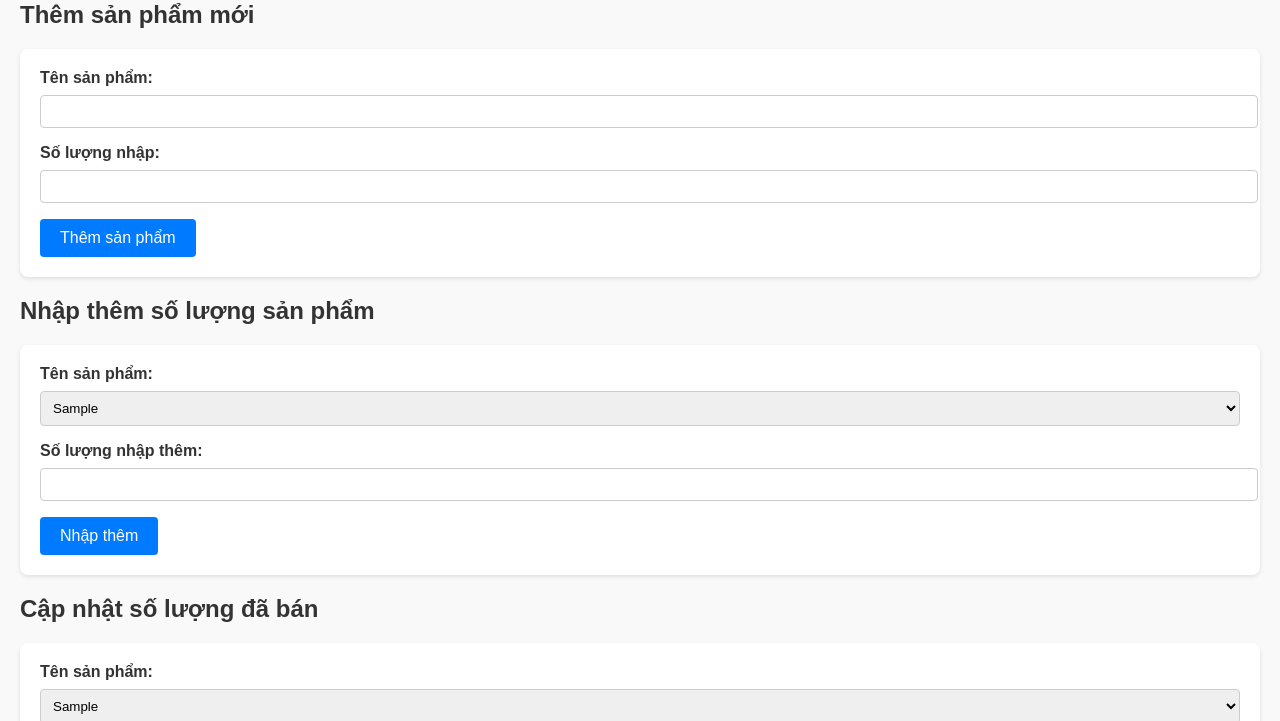
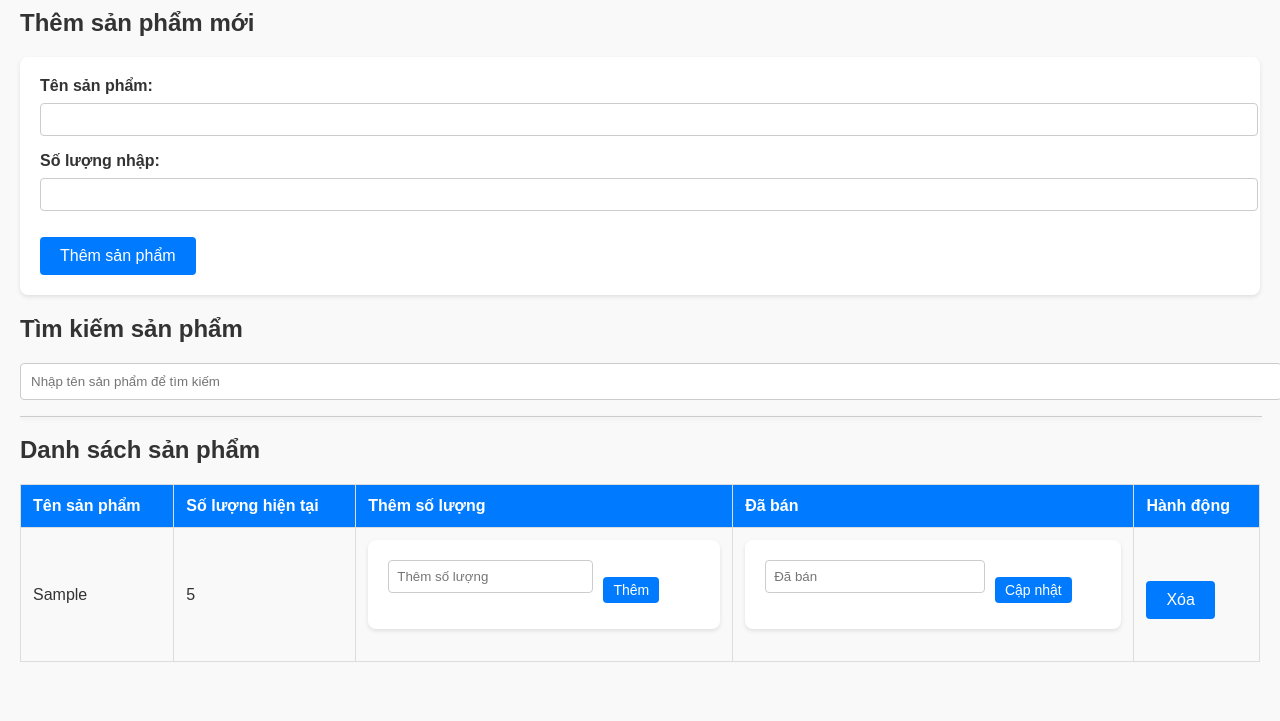
Before and after one commit to Nhan392/Kho, a plain HTML site: page index.html in a window 1280 px wide. Both pictures are taken after typing "Sample", "5" into the empty fields and a click on the button "Thêm sản phẩm". Shown: the part 79-800 px from the top of the page. Drawn offline with Linux system fonts and the light colour scheme.

Commit message:
Update index.html

```diff
--- a/index.html
+++ b/index.html
@@ -4,7 +4,7 @@
     <meta charset="UTF-8">
     <meta name="viewport" content="width=device-width, initial-scale=1.0">
     <title>Quản lý sản phẩm kho</title>
-<style>
+    <style>
         body {
             font-family: 'Arial', sans-serif;
             margin: 20px;
@@ -14,6 +14,7 @@
         h1 {
             text-align: center;
             color: #007BFF;
+            margin-bottom: 30px;
         }
         h2 {
             color: #333;
@@ -45,6 +46,7 @@
             border-radius: 4px;
             cursor: pointer;
             font-size: 16px;
+            margin-top: 10px;
         }
         button:hover {
             background-color: #0056b3;
@@ -67,17 +69,48 @@
             background-color: #f2f2f2;
         }
         .low-stock {
-            background-color: #ff0000;
+            background-color: #ffcccc;
         }
         .search-container {
             margin-bottom: 20px;
+            position: relative;
         }
         .search-container input {
-            width: calc(100% - 22px);
+            width: 100%;
             padding: 10px;
-            margin: 0;
             border: 1px solid #ccc;
             border-radius: 4px;
+        }
+        .suggestions {
+            position: absolute;
+            background: #fff;
+            border: 1px solid #ccc;
+            border-top: none;
+            z-index: 1000;
+            width: 100%;
+            box-shadow: 0 2px 4px rgba(0, 0, 0, 0.1);
+        }
+        .suggestion-item {
+            padding: 10px;
+            cursor: pointer;
+        }
+        .suggestion-item:hover {
+            background-color: #f2f2f2;
+        }
+        .inline-form {
+            display: flex;
+            gap: 10px;
+            align-items: center;
+        }
+        .inline-form input {
+            width: 60%;
+        }
+        .inline-form button {
+            padding: 5px 10px;
+            font-size: 14px;
+        }
+        .actions button {
+            margin-left: 5px;
         }
     </style>
 </head>
@@ -93,30 +126,11 @@
         <button type="submit">Thêm sản phẩm</button>
     </form>
 
-    <h2>Nhập thêm số lượng sản phẩm</h2>
-    <form id="addQuantityForm">
-        <label for="addProductName">Tên sản phẩm:</label>
-        <select id="addProductName" name="addProductName" required>
-            <!-- Danh sách sản phẩm sẽ được thêm vào đây -->
-        </select>
-        <label for="addQuantity">Số lượng nhập thêm:</label>
-        <input type="number" id="addQuantity" name="addQuantity" required>
-        <button type="submit">Nhập thêm</button>
-    </form>
-
-    <h2>Cập nhật số lượng đã bán</h2>
-    <form id="soldQuantityForm">
-        <label for="soldProductName">Tên sản phẩm:</label>
-        <select id="soldProductName" name="soldProductName" required>
-            <!-- Danh sách sản phẩm sẽ được thêm vào đây -->
-        </select>
-        <label for="soldQuantity">Số lượng đã bán:</label>
-        <input type="number" id="soldQuantity" name="soldQuantity" required>
-        <button type="submit">Cập nhật số lượng đã bán</button>
-    </form>
-
     <h2>Tìm kiếm sản phẩm</h2>
-    <input type="text" id="searchInput" placeholder="Nhập tên sản phẩm để tìm kiếm">
+    <div class="search-container">
+        <input type="text" id="searchInput" placeholder="Nhập tên sản phẩm để tìm kiếm">
+        <div id="suggestions" class="suggestions"></div>
+    </div>
 
     <h2>Danh sách sản phẩm</h2>
     <table id="productTable">
@@ -124,6 +138,8 @@
             <tr>
                 <th>Tên sản phẩm</th>
                 <th>Số lượng hiện tại</th>
+                <th>Thêm số lượng</th>
+                <th>Đã bán</th>
                 <th>Hành động</th>
             </tr>
         </thead>
@@ -133,39 +149,85 @@
     </table>
 
     <script>
-        // Hàm lưu dữ liệu vào Local Storage
         function saveProductsToLocalStorage(products) {
             localStorage.setItem('products', JSON.stringify(products));
         }
 
-        // Hàm lấy dữ liệu từ Local Storage
         function loadProductsFromLocalStorage() {
             const products = localStorage.getItem('products');
             return products ? JSON.parse(products) : {};
         }
 
-        // Khởi tạo danh sách sản phẩm từ Local Storage
         const products = loadProductsFromLocalStorage();
 
-        // Cập nhật bảng sản phẩm
         function updateProductTable(filteredProducts = products) {
             const tableBody = document.getElementById('productTable').getElementsByTagName('tbody')[0];
             tableBody.innerHTML = '';
 
-            for (const [name, details] of Object.entries(filteredProducts)) {
+            const sortedProducts = Object.entries(filteredProducts).sort(([, a], [, b]) => {
+                const aCurrentQuantity = a.initialImport + a.addImport - a.soldQuantity;
+                const bCurrentQuantity = b.initialImport + b.addImport - b.soldQuantity;
+                return aCurrentQuantity < 5 && bCurrentQuantity >= 5 ? -1 : bCurrentQuantity < 5 && aCurrentQuantity >= 5 ? 1 : 0;
+            });
+
+            for (const [name, details] of sortedProducts) {
                 const newRow = tableBody.insertRow();
                 const nameCell = newRow.insertCell(0);
                 const currentCell = newRow.insertCell(1);
-                const actionCell = newRow.insertCell(2);
+                const addCell = newRow.insertCell(2);
+                const soldCell = newRow.insertCell(3);
+                const actionCell = newRow.insertCell(4);
 
                 const currentQuantity = details.initialImport + details.addImport - details.soldQuantity;
 
                 nameCell.textContent = name;
                 currentCell.textContent = currentQuantity;
 
-                if (currentQuantity < 3) {
+                if (currentQuantity < 5) {
                     newRow.classList.add('low-stock');
                 }
+
+                const addForm = document.createElement('form');
+                addForm.classList.add('inline-form');
+                const addInput = document.createElement('input');
+                addInput.type = 'number';
+                addInput.min = 0;
+                addInput.placeholder = 'Thêm số lượng';
+                addInput.required = true;
+                addForm.appendChild(addInput);
+                const addButton = document.createElement('button');
+                addButton.textContent = 'Thêm';
+                addButton.type = 'submit';
+                addForm.appendChild(addButton);
+                addForm.onsubmit = (e) => {
+                    e.preventDefault();
+                    const addQuantity = parseInt(addInput.value);
+                    products[name].addImport += addQuantity;
+                    saveProductsToLocalStorage(products);
+                    updateProductTable();
+                };
+                addCell.appendChild(addForm);
+
+                const soldForm = document.createElement('form');
+                soldForm.classList.add('inline-form');
+                const soldInput = document.createElement('input');
+                soldInput.type = 'number';
+                soldInput.min = 0;
+                soldInput.placeholder = 'Đã bán';
+                soldInput.required = true;
+                soldForm.appendChild(soldInput);
+                const soldButton = document.createElement('button');
+                soldButton.textContent = 'Cập nhật';
+                soldButton.type = 'submit';
+                soldForm.appendChild(soldButton);
+                soldForm.onsubmit = (e) => {
+                    e.preventDefault();
+                    const soldQuantity = parseInt(soldInput.value);
+                    products[name].soldQuantity += soldQuantity;
+                    saveProductsToLocalStorage(products);
+                    updateProductTable();
+                };
+                soldCell.appendChild(soldForm);
 
                 const deleteButton = document.createElement('button');
                 deleteButton.textContent = 'Xóa';
@@ -173,35 +235,11 @@
                     delete products[name];
                     saveProductsToLocalStorage(products);
                     updateProductTable();
-                    updateProductDropdowns();
                 };
                 actionCell.appendChild(deleteButton);
             }
         }
 
-        // Cập nhật dropdown danh sách sản phẩm
-        function updateProductDropdowns() {
-            const addProductNameSelect = document.getElementById('addProductName');
-            const soldProductNameSelect = document.getElementById('soldProductName');
-
-            addProductNameSelect.innerHTML = '';
-            soldProductNameSelect.innerHTML = '';
-
-            for (const name of Object.keys(products)) {
-                const option1 = document.createElement('option');
-                option1.value = name;
-                option1.textContent = name;
-
-                const option2 = document.createElement('option');
-                option2.value = name;
-                option2.textContent = name;
-
-                addProductNameSelect.appendChild(option1);
-                soldProductNameSelect.appendChild(option2);
-            }
-        }
-
-        // Xử lý sự kiện khi thêm sản phẩm mới
         document.getElementById('productForm').addEventListener('submit', function(event) {
             event.preventDefault();
             const productName = document.getElementById('productName').value;
@@ -215,56 +253,37 @@
 
             saveProductsToLocalStorage(products);
             updateProductTable();
-            updateProductDropdowns();
             document.getElementById('productForm').reset();
         });
 
-        // Xử lý sự kiện khi nhập thêm số lượng sản phẩm
-        document.getElementById('addQuantityForm').addEventListener('submit', function(event) {
-            event.preventDefault();
-            const productName = document.getElementById('addProductName').value;
-            const addQuantity = parseInt(document.getElementById('addQuantity').value);
-
-            if (products[productName]) {
-                products[productName].addImport += addQuantity;
-            } else {
-                alert('Sản phẩm không tồn tại trong kho.');
-            }
-
-            saveProductsToLocalStorage(products);
-            updateProductTable();
-            document.getElementById('addQuantityForm').reset();
-        });
-
-        // Xử lý sự kiện khi cập nhật số lượng đã bán
-        document.getElementById('soldQuantityForm').addEventListener('submit', function(event) {
-            event.preventDefault();
-            const productName = document.getElementById('soldProductName').value;
-            const soldQuantity = parseInt(document.getElementById('soldQuantity').value);
-
-            if (products[productName]) {
-                products[productName].soldQuantity += soldQuantity;
-            } else {
-                alert('Sản phẩm không tồn tại trong kho.');
-            }
-
-            saveProductsToLocalStorage(products);
-            updateProductTable();
-            document.getElementById('soldQuantityForm').reset();
-        });
-
-        // Xử lý sự kiện tìm kiếm sản phẩm
         document.getElementById('searchInput').addEventListener('input', function(event) {
             const searchTerm = event.target.value.toLowerCase();
             const filteredProducts = Object.fromEntries(
                 Object.entries(products).filter(([name]) => name.toLowerCase().includes(searchTerm))
             );
             updateProductTable(filteredProducts);
+            showSuggestions(filteredProducts);
         });
 
-        // Khởi động trang với danh sách sản phẩm đã lưu
+        function showSuggestions(filteredProducts) {
+            const suggestions = document.getElementById('suggestions');
+            suggestions.innerHTML = '';
+            const productNames = Object.keys(filteredProducts);
+            productNames.forEach(name => {
+                const suggestionItem = document.createElement('div');
+                suggestionItem.textContent = name;
+                suggestionItem.classList.add('suggestion-item');
+                suggestionItem.onclick = () => {
+                    document.getElementById('searchInput').value = name;
+                    suggestions.innerHTML = '';
+                    const selectedProduct = { [name]: filteredProducts[name] };
+                    updateProductTable(selectedProduct);
+                };
+                suggestions.appendChild(suggestionItem);
+            });
+        }
+
         updateProductTable();
-        updateProductDropdowns();
     </script>
 </body>
 </html>
```
